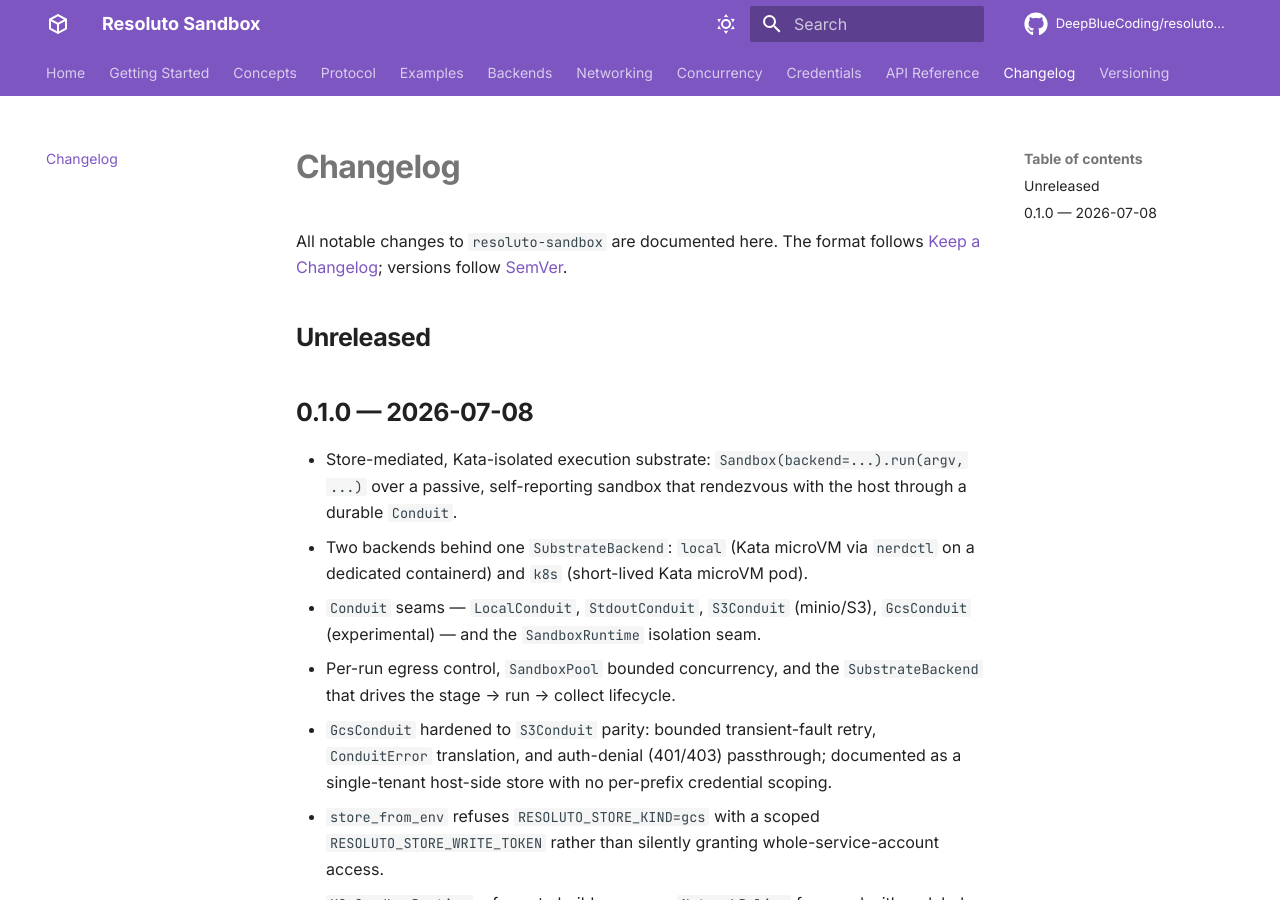
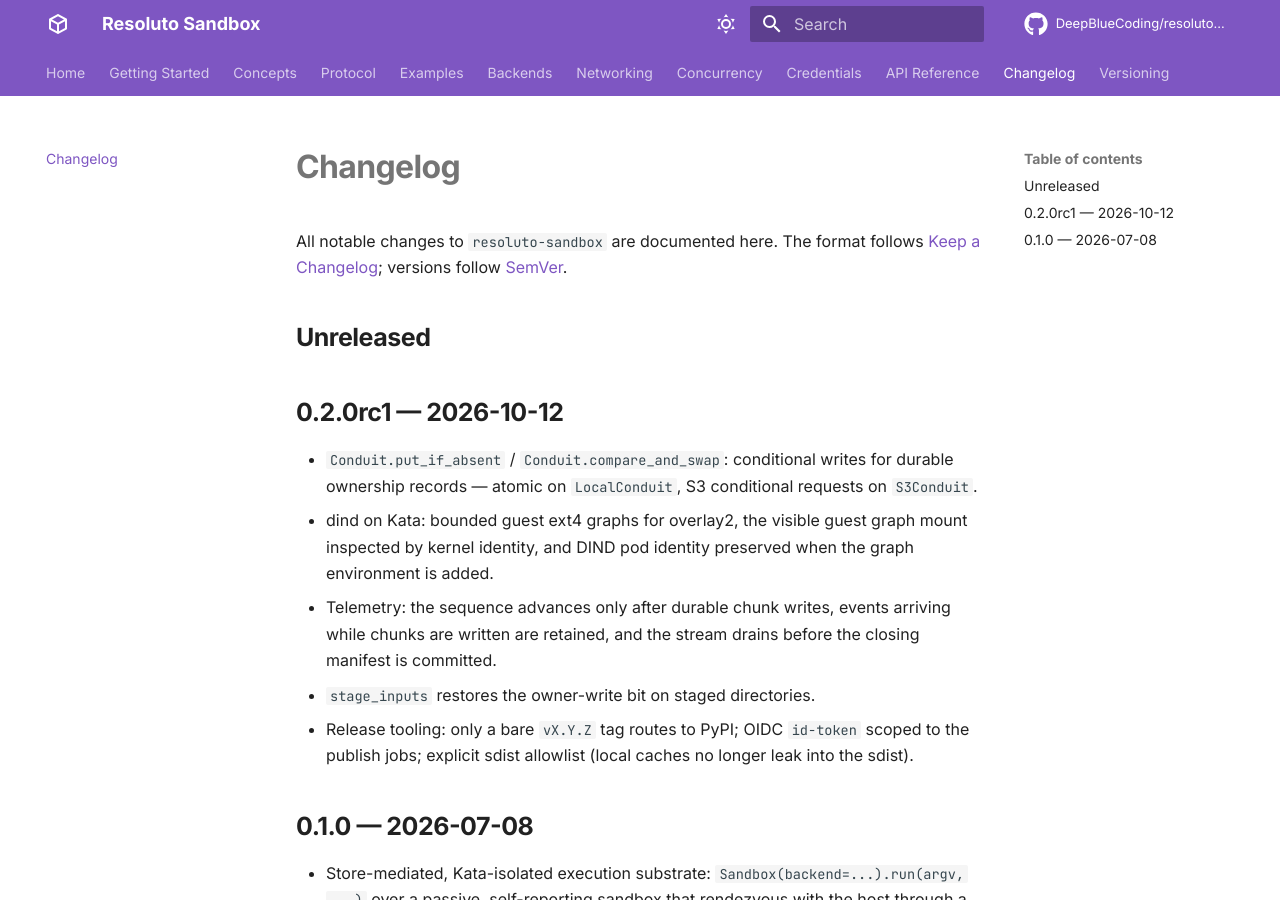
Before and after one commit to DeepBlueCoding/resoluto-sandbox, an MkDocs documentation site: the page built from docs/changelog.md, in a window 1280 px wide and 900 px high. Built offline with MkDocs 1.6.1 and Material for MkDocs 9.7.7, drawn with Linux system fonts in a browser that asks for light colours; comment, search, counter and statistics services are not loaded; the version menu is left out.

Commit message:
release: v0.2.0rc1
Conditional Conduit writes (put_if_absent / compare_and_swap), dind ext4 graph and pod
identity fixes, durable telemetry ordering; explicit sdist allowlist (.hypothesis and
.claude/settings.local.json no longer ship).

Co-Authored-By: Claude Opus 5.5 <noreply@anthropic.com>
Claude-Session: https://claude.ai/code/session_015ZFGJTNtGXuLaFURqXB7SU

```diff
--- a/docs/changelog.md
+++ b/docs/changelog.md
@@ -4,6 +4,18 @@ All notable changes to `resoluto-sandbox` are documented here. The format follow
 [Keep a Changelog](https://keepachangelog.com/); versions follow [SemVer](https://semver.org/).
 
 ## Unreleased
+
+## 0.2.0rc1 — 2026-10-12
+
+- `Conduit.put_if_absent` / `Conduit.compare_and_swap`: conditional writes for durable ownership
+  records — atomic on `LocalConduit`, S3 conditional requests on `S3Conduit`.
+- dind on Kata: bounded guest ext4 graphs for overlay2, the visible guest graph mount inspected by
+  kernel identity, and DIND pod identity preserved when the graph environment is added.
+- Telemetry: the sequence advances only after durable chunk writes, events arriving while chunks
+  are written are retained, and the stream drains before the closing manifest is committed.
+- `stage_inputs` restores the owner-write bit on staged directories.
+- Release tooling: only a bare `vX.Y.Z` tag routes to PyPI; OIDC `id-token` scoped to the publish
+  jobs; explicit sdist allowlist (local caches no longer leak into the sdist).
 
 ## 0.1.0 — 2026-07-08
 
--- a/pyproject.toml
+++ b/pyproject.toml
@@ -1,6 +1,6 @@
 [project]
 name = "resoluto-sandbox"
-version = "0.1.0"
+version = "0.2.0rc1"
 description = "Resoluto sandbox: store-mediated, Kata-isolated, cloud-agnostic execution substrate"
 readme = "README.md"
 requires-python = ">=3.12"
@@ -45,6 +45,9 @@ build-backend = "hatchling.build"
 [tool.hatch.build.targets.wheel]
 packages = ["src/resoluto"]
 
+[tool.hatch.build.targets.sdist]
+include = ["/src", "/README.md", "/LICENSE", "/CHANGELOG.md"]
+
 [tool.pytest.ini_options]
 asyncio_mode = "auto"
 testpaths = ["tests"]
```
Also changed, not shown: 1 other file.
